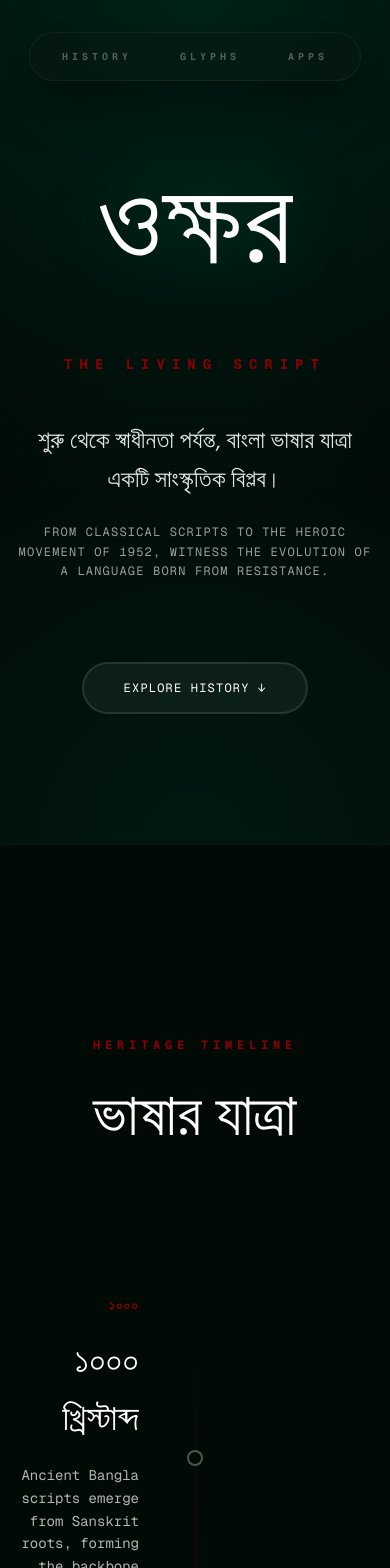
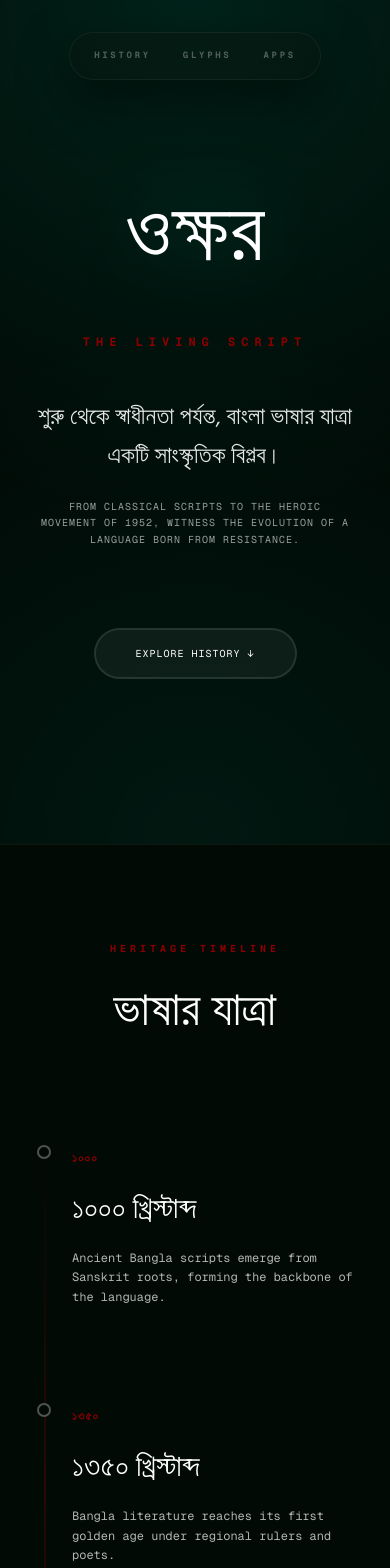
Before and after one commit to Naseeb09/okkhor-2026, a Next.js app: page / in a window 390 px wide. Shown: the top 1568 px of the page. Built offline with nearby package versions, Linux system fonts and the light colour scheme.

Commit message:
update responsiveness

```diff
--- a/app/page.tsx
+++ b/app/page.tsx
@@ -39,28 +39,21 @@ export default function HomePage() {
   if (!mounted) return null;
 
   return (
-    <main className="relative min-h-screen bg-[#020a06] text-foreground selection:bg-accent/40">
+    <main className="relative min-h-screen bg-[#020a06] text-foreground selection:bg-accent/40 overflow-x-hidden">
 
-<nav className={`fixed top-1 left-0 right-0 z-[100] flex justify-center transition-all duration-700 px-6 ${scrolled ? "top-4" : "top-8"}`}>
-  <div className="group flex items-center bg-[#0a1510]/40 backdrop-blur-xl border border-white/5 px-2 py-2 rounded-full shadow-[0_20px_50px_rgba(0,0,0,0.5)] transition-all hover:border-emerald-500/20">
+      <nav className={`fixed left-0 right-0 z-[100] flex justify-center transition-all duration-700 px-6 ${scrolled ? "top-4" : "top-8"}`}>
+        <div className="group flex items-center bg-[#0a1510]/40 backdrop-blur-xl border border-white/5 px-2 py-2 rounded-full shadow-[0_20px_50px_rgba(0,0,0,0.5)] transition-all hover:border-emerald-500/20 max-w-full overflow-x-auto no-scrollbar">
           {["History", "Glyphs", "Apps"].map((item) => (
             <Link
               key={item}
               href={`#${item.toLowerCase()}`}
-        className="relative px-6 py-2 font-mono text-[10px] uppercase tracking-[0.4em] text-white/30 hover:text-emerald-400 transition-all duration-500 font-bold group/item"
+              className="relative px-4 md:px-6 py-2 font-mono text-[9px] md:text-[10px] uppercase tracking-[0.3em] md:tracking-[0.4em] text-white/30 hover:text-emerald-400 transition-all duration-500 font-bold group/item whitespace-nowrap"
             >
               <span className="relative z-10">{item}</span>
-
-
               <div className="absolute inset-0 bg-white/[0.03] rounded-full opacity-0 group-hover/item:opacity-100 transition-opacity duration-500" />
-
-
               <div className="absolute -bottom-1 left-1/2 -translate-x-1/2 w-1 h-1 bg-emerald-500 rounded-full opacity-0 group-hover/item:opacity-100 group-hover/item:shadow-[0_0_8px_#10b981] transition-all duration-500" />
             </Link>
           ))}
-
-
-
         </div>
       </nav>
 
@@ -72,97 +65,98 @@ export default function HomePage() {
       <div className="relative z-10">
         <section className="min-h-screen flex flex-col items-center justify-center px-4">
           <motion.div initial={{ opacity: 0, y: 20 }} animate={{ opacity: 1, y: 0 }} className="text-center mb-12">
-            <h1 className="font-bangla font-thin text-[120px] md:text-[200px] leading-none text-white drop-shadow-[0_0_40px_rgba(0,255,204,0.2)]">
+            <h1 className="font-bangla font-thin text-[clamp(80px,22vw,200px)] leading-none text-white drop-shadow-[0_0_40px_rgba(0,255,204,0.2)]">
               ওক্ষর
             </h1>
-            <p className="font-mono text-sm tracking-[0.5em] text-accent mt-8 uppercase font-bold">The Living Script</p>
+            <p className="font-mono text-xs md:text-sm tracking-[0.5em] text-accent mt-8 uppercase font-bold">The Living Script</p>
           </motion.div>
           <div className="max-w-2xl text-center mb-20">
-            <p className="font-bangla text-2xl md:text-3xl text-white/90 mb-6 font-light">শুরু থেকে স্বাধীনতা পর্যন্ত, বাংলা ভাষার যাত্রা একটি সাংস্কৃতিক বিপ্লব।</p>
-            <p className="font-mono text-xs md:text-sm text-white/60 uppercase tracking-widest leading-relaxed">
+            <p className="font-bangla text-2xl md:text-3xl text-white/90 mb-6 font-light px-4">শুরু থেকে স্বাধীনতা পর্যন্ত, বাংলা ভাষার যাত্রা একটি সাংস্কৃতিক বিপ্লব।</p>
+            <p className="font-mono text-[10px] md:text-xs text-white/60 uppercase tracking-widest leading-relaxed px-6">
               From classical scripts to the heroic movement of 1952, witness the evolution of a language born from resistance.
             </p>
           </div>
           <Link href="#history">
-            <motion.button whileHover={{ y: -5 }} className="px-10 py-4 border-2 border-white/10 rounded-full font-mono text-xs uppercase tracking-widest text-white hover:border-accent hover:text-accent transition-all duration-500 bg-white/5 backdrop-blur-md">
+            <motion.button whileHover={{ y: -5 }} className="px-10 py-4 border-2 border-white/10 rounded-full font-mono text-[10px] uppercase tracking-widest text-white hover:border-accent hover:text-accent transition-all duration-500 bg-white/5 backdrop-blur-md">
               Explore History ↓
             </motion.button>
           </Link>
         </section>
 
-        <section id="history" className="py-48 px-4 border-t border-white/5">
+        <section id="history" className="py-24 md:py-48 px-6 border-t border-white/5">
           <div className="max-w-5xl mx-auto">
             <div className="mb-24 text-center">
-              <p className="font-mono text-xs uppercase tracking-[0.4em] text-accent font-bold mb-4">Heritage Timeline</p>
-              <h2 className="font-bangla text-6xl font-light text-white">ভাষার যাত্রা</h2>
+              <p className="font-mono text-[10px] uppercase tracking-[0.4em] text-accent font-bold mb-4">Heritage Timeline</p>
+              <h2 className="font-bangla text-5xl md:text-6xl font-light text-white">ভাষার যাত্রা</h2>
             </div>
 
-            <div className="relative space-y-32">
-              <div className="absolute left-1/2 top-0 bottom-0 w-[2px] bg-gradient-to-b from-transparent via-accent/30 to-transparent" />
+            <div className="relative space-y-24 md:space-y-32">
+              <div className="absolute left-[20px] md:left-1/2 top-0 bottom-0 w-[2px] bg-gradient-to-b from-transparent via-accent/30 to-transparent" />
               {TIMELINE_EVENTS.map((event, idx) => (
                 <motion.div
                   key={idx}
                   initial={{ opacity: 0, y: 20 }}
                   whileInView={{ opacity: 1, y: 0 }}
                   viewport={{ once: true }}
-                  className={`flex items-center gap-12 ${idx % 2 === 0 ? "flex-row text-right" : "flex-row-reverse text-left"}`}
+                  className={`relative flex items-start md:items-center gap-8 md:gap-12 ${idx % 2 === 0 ? "md:flex-row md:text-right" : "md:flex-row-reverse md:text-left"}`}
                   onMouseEnter={() => setActiveTimeline(idx)}
                   onMouseLeave={() => setActiveTimeline(null)}
                 >
-                  <div className="w-1/2">
-                    <span className="font-mono text-sm text-accent font-bold tracking-widest">{event.year}</span>
-                    <h3 className="font-bangla text-4xl text-white my-4">{event.bengaliYear}</h3>
-                    <p className="font-mono text-sm text-white/70 leading-relaxed max-w-sm ml-auto mr-0" style={idx % 2 !== 0 ? { marginLeft: 0 } : {}}>{event.description}</p>
+                  <div className="w-full md:w-1/2 pl-12 md:pl-0">
+                    <span className="font-mono text-xs text-accent font-bold tracking-widest">{event.year}</span>
+                    <h3 className="font-bangla text-3xl md:text-4xl text-white my-4">{event.bengaliYear}</h3>
+                    <p className="font-mono text-xs md:text-sm text-white/70 leading-relaxed max-w-sm md:ml-auto md:mr-0" style={idx % 2 !== 0 ? { marginLeft: 0 } : {}}>{event.description}</p>
                   </div>
-                  <div className="relative z-20">
-                    <div className={`w-4 h-4 rounded-full border-2 transition-all duration-500 ${activeTimeline === idx ? 'bg-accent border-accent scale-150 shadow-[0_0_20px_#00ffcc]' : 'bg-[#020a06] border-white/30'}`} />
+                  <div className="absolute left-[13px] md:relative md:left-0 z-20">
+                    <div className={`w-3.5 h-3.5 md:w-4 md:h-4 rounded-full border-2 transition-all duration-500 ${activeTimeline === idx ? 'bg-accent border-accent scale-150 shadow-[0_0_20px_#00ffcc]' : 'bg-[#020a06] border-white/30'}`} />
                   </div>
-                  <div className="w-1/2" />
+                  <div className="hidden md:block md:w-1/2" />
                 </motion.div>
               ))}
             </div>
           </div>
         </section>
 
-        <section className="py-32 px-4 border-y border-white/10 bg-white/[0.03]">
-          <div className="max-w-6xl mx-auto grid grid-cols-1 md:grid-cols-3 gap-12">
+        <section className="py-24 md:py-32 px-4 border-y border-white/10 bg-white/[0.03]">
+          <div className="max-w-6xl mx-auto grid grid-cols-1 md:grid-cols-3 gap-8 md:gap-12">
             {STATS.map((stat, i) => (
               <div key={i} className="text-center group p-10 border border-white/5 hover:border-accent/30 rounded-3xl transition-all duration-500 bg-white/[0.01]">
-                <p className="font-mono text-xs uppercase tracking-[0.3em] text-accent font-bold">{stat.label}</p>
-                <h4 className="font-bangla text-7xl md:text-8xl font-thin text-white my-6 tracking-tighter group-hover:text-accent transition-all duration-700">{stat.value}</h4>
-                <p className="font-mono text-sm uppercase tracking-widest text-white/60">{stat.sub}</p>
+                <p className="font-mono text-[10px] uppercase tracking-[0.3em] text-accent font-bold">{stat.label}</p>
+                <h4 className="font-bangla text-6xl md:text-8xl font-thin text-white my-6 tracking-tighter group-hover:text-accent transition-all duration-700">{stat.value}</h4>
+                <p className="font-mono text-[10px] uppercase tracking-widest text-white/60">{stat.sub}</p>
               </div>
             ))}
           </div>
         </section>
 
-        <section id="glyphs" className="py-40 px-4">
-          <div className="max-w-5xl mx-auto flex flex-col lg:flex-row items-center gap-20">
-            <div className="w-full lg:w-1/3 space-y-8">
-              <p className="font-mono text-sm uppercase tracking-[0.3em] text-accent font-bold">Discovery Module</p>
-              <h2 className="font-bangla text-6xl font-light text-white leading-tight">বর্ণের<br/>শারীরস্থান</h2>
-              <p className="font-mono text-sm text-white/80 leading-loose">
-                Hover over the characters to witness the transition from 3rd-century Brahmi foundations to modern Bengali typography.
+        <section id="glyphs" className="py-24 md:py-40 px-6">
+          <div className="max-w-5xl mx-auto flex flex-col lg:flex-row items-center gap-16 md:gap-20">
+            <div className="w-full lg:w-1/3 space-y-8 text-center lg:text-left">
+              <p className="font-mono text-[10px] uppercase tracking-[0.3em] text-accent font-bold">Discovery Module</p>
+              <h2 className="font-bangla text-5xl md:text-6xl font-light text-white leading-tight">বর্ণের<br/>শারীরস্থান</h2>
+              <p className="font-mono text-xs md:text-sm text-white/80 leading-loose max-w-sm mx-auto lg:mx-0">
+                Hover or tap characters to witness the transition from 3rd-century Brahmi foundations to modern Bengali typography.
               </p>
             </div>
 
-            <div className="w-full lg:w-2/3 grid grid-cols-1 sm:grid-cols-3 gap-8">
+            <div className="w-full lg:w-2/3 grid grid-cols-1 sm:grid-cols-3 gap-6 md:gap-8">
               {GLYPHS.map((glyph, i) => (
                 <div
                   key={i}
                   onMouseEnter={() => setActiveGlyph(i)}
                   onMouseLeave={() => setActiveGlyph(null)}
+                  onClick={() => setActiveGlyph(activeGlyph === i ? null : i)}
                   className="relative aspect-square border-2 border-white/10 rounded-[2rem] bg-white/[0.04] flex items-center justify-center overflow-hidden group cursor-crosshair hover:border-accent/50 transition-all duration-500"
                 >
                   <AnimatePresence mode="wait">
                     {activeGlyph === i ? (
                       <motion.div key="brahmi" initial={{ opacity: 0, scale: 0.9 }} animate={{ opacity: 1, scale: 1 }} exit={{ opacity: 0 }} className="text-center">
-                        <span className="text-8xl font-serif text-accent drop-shadow-[0_0_25px_rgba(0,255,204,0.6)]">{glyph.brahmi}</span>
-                        <p className="absolute bottom-8 left-0 right-0 font-mono text-xs uppercase tracking-[0.2em] text-accent font-bold">Brahmi Ancestor</p>
+                        <span className="text-7xl md:text-8xl font-serif text-accent drop-shadow-[0_0_25px_rgba(0,255,204,0.6)]">{glyph.brahmi}</span>
+                        <p className="absolute bottom-8 left-0 right-0 font-mono text-[8px] md:text-xs uppercase tracking-[0.2em] text-accent font-bold">Brahmi Ancestor</p>
                       </motion.div>
                     ) : (
                       <motion.div key="modern" initial={{ opacity: 0 }} animate={{ opacity: 1 }} exit={{ opacity: 0 }} className="text-center">
-                        <span className="font-bangla text-9xl text-white/20 group-hover:text-white/90 transition-all duration-700">{glyph.char}</span>
+                        <span className="font-bangla text-8xl md:text-9xl text-white/20 group-hover:text-white/90 transition-all duration-700">{glyph.char}</span>
                       </motion.div>
                     )}
                   </AnimatePresence>
@@ -172,58 +166,50 @@ export default function HomePage() {
           </div>
         </section>
 
-        <section id="apps" className="py-40 px-4 border-t border-white/5">
-          <div className="max-w-4xl mx-auto text-center mb-24">
-            <p className="font-mono text-xs uppercase tracking-[0.4em] text-accent font-bold mb-6">System Applications</p>
-            <h2 className="font-bangla text-6xl text-white mb-8">অভিজ্ঞতা শুরু করুন</h2>
-            <p className="font-mono text-sm text-white/50 uppercase tracking-[0.2em] leading-relaxed">
+        <section id="apps" className="py-24 md:py-40 px-6 border-t border-white/5">
+          <div className="max-w-4xl mx-auto text-center mb-20 md:mb-24">
+            <p className="font-mono text-[10px] uppercase tracking-[0.4em] text-accent font-bold mb-6">System Applications</p>
+            <h2 className="font-bangla text-5xl md:text-6xl text-white mb-8">অভিজ্ঞতা শুরু করুন</h2>
+            <p className="font-mono text-xs md:text-sm text-white/50 uppercase tracking-[0.2em] leading-relaxed max-w-2xl mx-auto px-4">
               Engage with the language through advanced digital modules. From generative art to physics-based structural play.
             </p>
           </div>
 
-          <div className="max-w-6xl mx-auto grid grid-cols-1 md:grid-cols-2 gap-12">
-            <div className="group relative h-[580px] rounded-[2.5rem] overflow-hidden border border-white/10 bg-gradient-to-br from-white/10 to-transparent p-12 flex flex-col justify-between hover:border-accent/60 transition-all duration-700 shadow-2xl">
+          <div className="max-w-6xl mx-auto grid grid-cols-1 md:grid-cols-2 gap-8 md:gap-12">
+            {[
+              { title: "বাংলা বর্ণ", desc: "Transform your words into generative art. Witness letters evolve into living, breathing patterns.", tag: "Digital Calligraphy", link: "/create" },
+              { title: "বর্ণ স্ট্যাক", desc: "A physics-based stacking game with glass and stone letters. Stack, balance, and build monuments.", tag: "Physics Simulation", link: "/game" }
+            ].map((app, i) => (
+              <div key={i} className="group relative min-h-[500px] md:h-[580px] rounded-[2rem] md:rounded-[2.5rem] overflow-hidden border border-white/10 bg-gradient-to-br from-white/10 to-transparent p-8 md:p-12 flex flex-col justify-between hover:border-accent/60 transition-all duration-700 shadow-2xl">
                  <div>
-                  <p className="font-mono text-sm text-accent uppercase tracking-[0.3em] font-bold mb-8">Digital Calligraphy</p>
-                  <h3 className="font-bangla text-5xl text-white mb-6">বাংলা বর্ণ</h3>
-                  <p className="font-mono text-sm text-white/70 leading-relaxed max-w-xs">Transform your words into generative art. Witness letters evolve into living, breathing patterns.</p>
+                    <p className="font-mono text-xs md:text-sm text-accent uppercase tracking-[0.3em] font-bold mb-6 md:mb-8">{app.tag}</p>
+                    <h3 className="font-bangla text-4xl md:text-5xl text-white mb-6">{app.title}</h3>
+                    <p className="font-mono text-xs md:text-sm text-white/70 leading-relaxed max-w-xs">{app.desc}</p>
                  </div>
-               <Link href="/create">
-                 <button className="w-full py-6 rounded-2xl border-2 border-white/20 font-mono text-sm uppercase tracking-[0.3em] text-white hover:bg-accent hover:text-black hover:border-accent transition-all duration-500 font-black shadow-lg">
-                   Launch Game →
+                 <Link href={app.link}>
+                   <button className="w-full py-5 md:py-6 rounded-2xl border-2 border-white/20 font-mono text-xs uppercase tracking-[0.3em] text-white hover:bg-accent hover:text-black hover:border-accent transition-all duration-500 font-black shadow-lg">
+                     Launch Engine →
                    </button>
                  </Link>
               </div>
-
-            <div className="group relative h-[580px] rounded-[2.5rem] overflow-hidden border border-white/10 bg-gradient-to-br from-white/10 to-transparent p-12 flex flex-col justify-between hover:border-accent/60 transition-all duration-700 shadow-2xl">
-               <div>
-                  <p className="font-mono text-sm text-accent uppercase tracking-[0.3em] font-bold mb-8">Physics Simulation</p>
-                  <h3 className="font-bangla text-5xl text-white mb-6">বর্ণ স্ট্যাক</h3>
-                  <p className="font-mono text-sm text-white/70 leading-relaxed max-w-xs">A physics-based stacking game with glass and stone letters. Stack, balance, and build monuments.</p>
-               </div>
-               <Link href="/game">
-                 <button className="w-full py-6 rounded-2xl border-2 border-white/20 font-mono text-sm uppercase tracking-[0.3em] text-white hover:bg-accent hover:text-black hover:border-accent transition-all duration-500 font-black shadow-lg">
-                   Launch Game →
-                 </button>
-               </Link>
-            </div>
+            ))}
           </div>
         </section>
 
-        <footer className="pt-40 pb-20 border-t border-white/5 bg-[#010804]">
-          <div className="max-w-7xl mx-auto px-6 grid grid-cols-1 md:grid-cols-2 gap-24 items-end">
-            <div className="space-y-10">
+        <footer className="pt-24 md:pt-40 pb-16 md:pb-20 border-t border-white/5 bg-[#010804]">
+          <div className="max-w-7xl mx-auto px-8 grid grid-cols-1 md:grid-cols-2 gap-16 md:gap-24 items-end">
+            <div className="space-y-8 text-center md:text-left">
               <h2 className="font-bangla text-5xl text-white tracking-tighter">ওক্ষর</h2>
             </div>
 
-            <div className="flex flex-col gap-6 items-start md:items-end">
-              <div className="flex flex-wrap gap-x-12 gap-y-4 font-mono text-[10px] uppercase tracking-[0.4em] text-white/40 font-bold">
+            <div className="flex flex-col gap-6 items-center md:items-end">
+              <div className="flex flex-wrap justify-center gap-x-8 md:gap-x-12 gap-y-4 font-mono text-[9px] md:text-[10px] uppercase tracking-[0.4em] text-white/40 font-bold">
                 <Link href="#history" className="hover:text-accent transition-colors">Journey</Link>
                 <Link href="#glyphs" className="hover:text-accent transition-colors">Anatomy</Link>
                 <Link href="#apps" className="hover:text-accent transition-colors">Systems</Link>
               </div>
               <div className="h-px w-full bg-white/5" />
-<p className="font-mono text-[10px] uppercase tracking-[0.5em] text-white/20">
+              <p className="font-mono text-[9px] md:text-[10px] uppercase tracking-[0.5em] text-white/20">
                 Crafted by <Link href="https://khan-jariff.vercel.app/" target="_blank" className="text-white hover:text-accent transition-colors">Khan Jariff Al Naseeb</Link>
               </p>
             </div>
```
Lines whose indentation alone changed are shown as unchanged.
